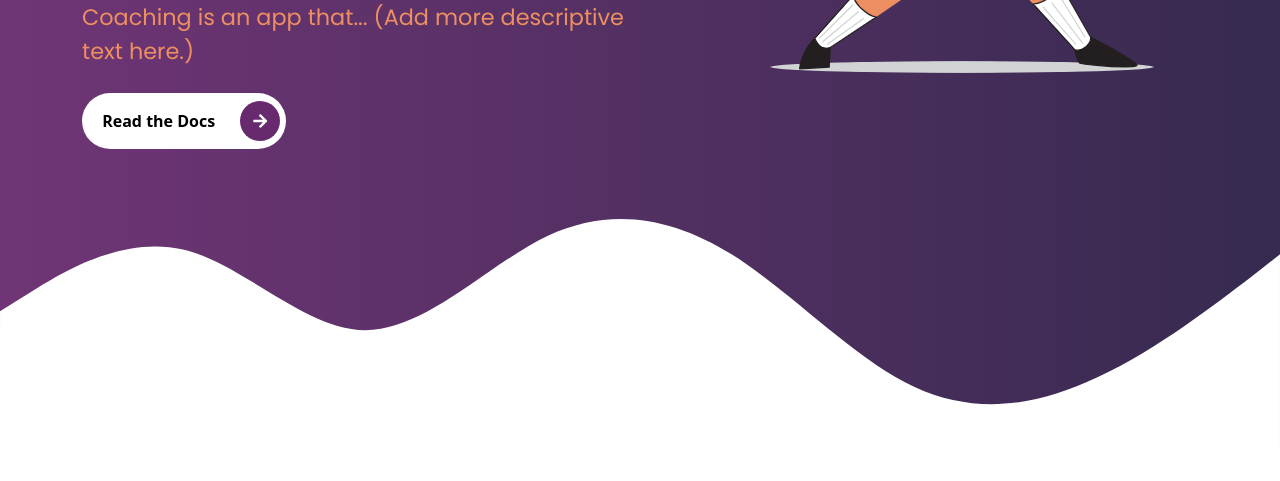
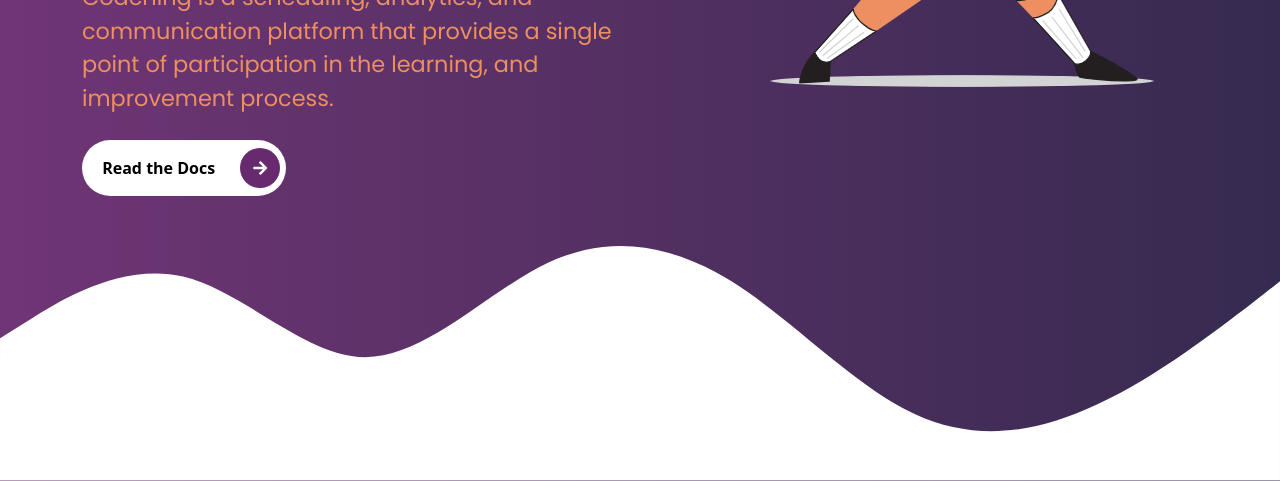
Before and after one commit to cskomra/edge-landing, a website: page index.html in a window 1280 px wide. Shown: the part 491-972 px from the top of the page. Before the commit the page ends 944 px from the top, so only its background shows below. Drawn offline with nearby package versions, Linux system fonts and the light colour scheme.

Commit message:
add value proposition verbiage

```diff
--- a/index.html
+++ b/index.html
@@ -61,8 +61,9 @@
         <h1 class="display-2">
           <span class="display-2--intro">Welcome to Edge Coaching!</span>
           <span class="display-2--description lh-base">
-            For coaches, parents, and students, Edge Coaching is an app that...
-            (Add more descriptive text here.)
+            For coaches, students, and parents, Edge Coaching is a scheduling,
+            analytics, and communication platform that provides a single point
+            of participation in the learning, and improvement process.
           </span>
         </h1>
         <button type="button" class="rounded-pill btn-rounded">Read the Docs
@@ -93,7 +94,7 @@
   <script src="assets/vendors/js/glightbox.min.js"></script>
   <script type="text/javascript">
     const lightbox = GLightbox({
-    'href': 'https://youtu.be/dQw4w9WgXcQ',
+    'href': 'https://www.youtube.com/watch?v=5qap5aO4i9A',
     'type': 'video',
     'source': 'youtube', //vimeo, youtube or local
     'width': 900,
```
